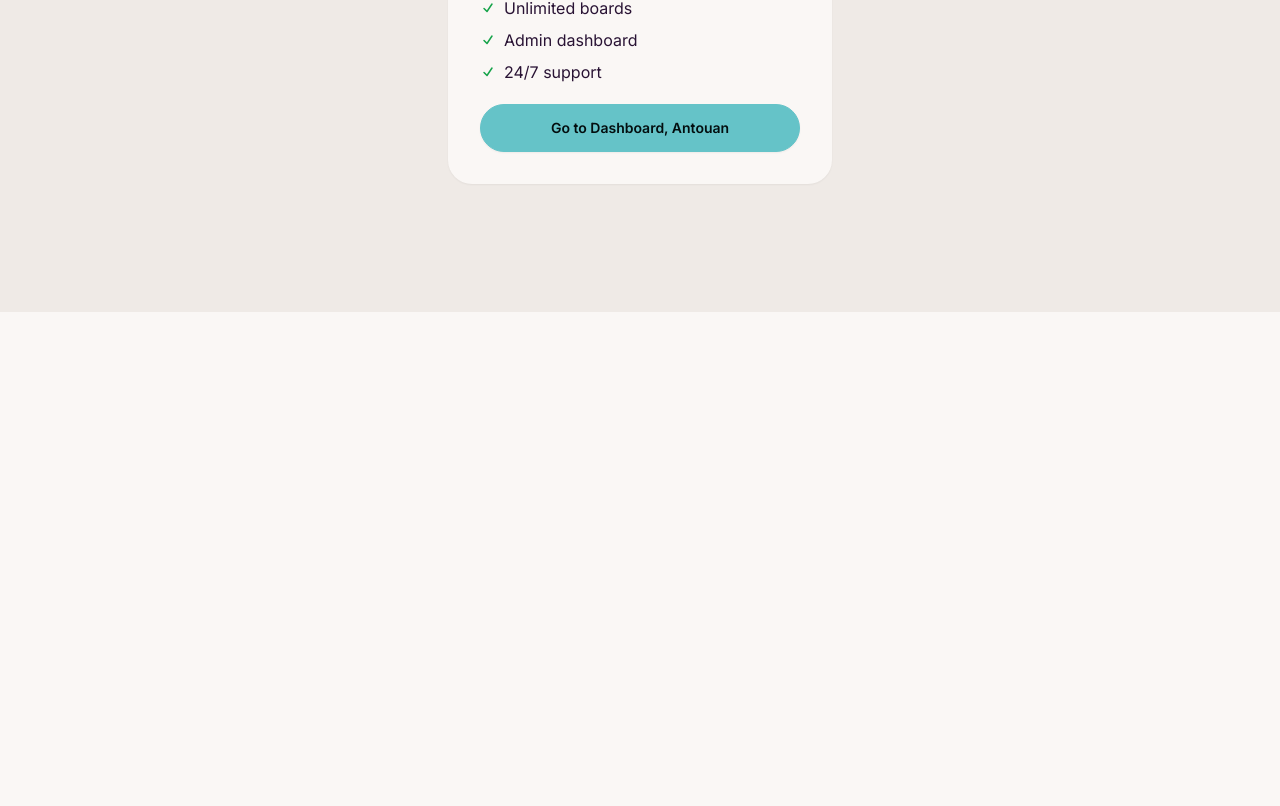
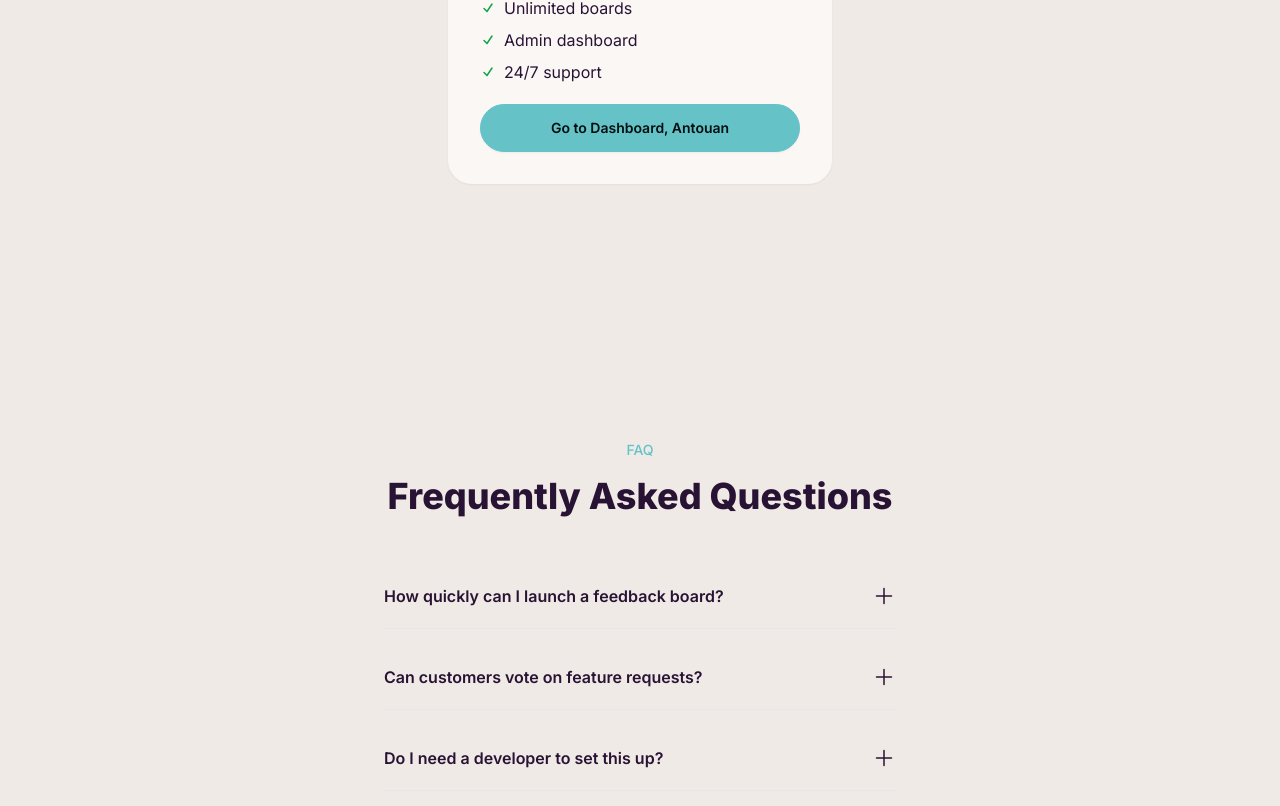
Before and after one commit to tonygiak/my-first-saas, a Next.js app: page / in a window 1280 px wide. Shown: the part 972-1778 px from the top of the page. Before the commit the page ends 1284 px from the top, so only its background shows below. Built offline with nearby package versions, Linux system fonts and the light colour scheme.

Commit message:
polished page

```diff
--- a/app/layout.js
+++ b/app/layout.js
@@ -10,7 +10,7 @@ export const metadata = {
 
 export default function RootLayout({ children }) {
   return (
-    <html lang="en" data-theme="cupcake">
+    <html lang="en" data-theme="cupcake" className="scroll-smooth">
       <body className={inter.className}>{children}</body>
     </html>
   );
--- a/app/page.js
+++ b/app/page.js
@@ -1,9 +1,34 @@
 import ButtonLogin from "@/components/ButtonLogin";
 import CheckIcon from "@/components/CheckIcon";
+import FAQItem from "@/components/FAQItem";
 
 export default function Home() {
   const isLoggedIn = true;
   const name = "Antouan";
+  const pricingFeaturesList = [
+    "Collect customer feedback",
+    "Unlimited boards",
+    "Admin dashboard",
+    "24/7 support",
+  ];
+  const faqList = [
+    {
+      question: "How quickly can I launch a feedback board?",
+      answer:
+        "You can create your first board in a few minutes and start collecting feedback right away.",
+    },
+    {
+      question: "Can customers vote on feature requests?",
+      answer:
+        "Yes. Customers can submit ideas, vote on requests, and help you prioritize what to build next.",
+    },
+    {
+      question: "Do I need a developer to set this up?",
+      answer:
+        "No. The dashboard is designed so founders and teams can set up and manage feedback without code.",
+    },
+  ];
+
   return (
     <main>
       {/* Header */}
@@ -11,8 +36,12 @@ export default function Home() {
         <div className="max-w-3xl mx-auto flex justify-between items-center p-4">
           <div className="text-2xl font-bold">CodeFastSaas</div>
           <div className="space-x-4 max-md:hidden">
-            <a className="btn btn-ghost">Pricing</a>
-            <a className="btn btn-ghost">FAQ</a>
+            <a href="#pricing" className="btn btn-ghost">
+              Pricing
+            </a>
+            <a href="#faq" className="btn btn-ghost">
+              FAQ
+            </a>
           </div>
           {/* <div className="avatar">
             <div className="ring-primary ring-offset-base-100 w-24 rounded-full ring-2 ring-offset-2">
@@ -36,7 +65,7 @@ export default function Home() {
         <ButtonLogin isLoggedIn={isLoggedIn} name={name} />
       </section>
       {/* Pricing Section */}
-      <section className="bg-base-200">
+      <section className="bg-base-200" id="pricing">
         <div className="py-32 px-8 max-w-3xl mx-auto">
           <p className="text-sm uppercase font-medium text-center text-primary mb-4">
             Pricing
@@ -52,25 +81,41 @@ export default function Home() {
               </div>
             </div>
             <ul className="space-y-2">
-              <li className="flex items-center gap-2">
+              {pricingFeaturesList.map((feature) => {
+                return (
+                  <li key={feature} className="flex items-center gap-2">
                     <CheckIcon />
-                Collect customer feedback
+                    {feature}
                   </li>
-              <li className="flex items-center gap-2">
-                <CheckIcon />
-                Unlimited boards
-              </li>
-              <li className="flex items-center gap-2">
-                <CheckIcon />
-                Admin dashboard
-              </li>
-              <li className="flex items-center gap-2">
-                <CheckIcon />
-                24/7 support
-              </li>
+                );
+              })}
             </ul>
-            <ButtonLogin isLoggedIn={isLoggedIn} name={name} />
+            <ButtonLogin
+              isLoggedIn={isLoggedIn}
+              name={name}
+              extraStyle="w-full"
+            />
           </div>
+        </div>
+      </section>
+      {/* FAQ Section */}
+      <section className="bg-base-200" id="faq">
+        <div className="py-32 px-8 max-w-3xl mx-auto">
+          <p className="text-sm uppercase font-medium text-center text-primary mb-4">
+            FAQ
+          </p>
+          <h2 className="text-3xl lg:text-4xl font-extrabold mb-12 text-center">
+            Frequently Asked Questions
+          </h2>
+          <ul className="space-y-4 max-w-lg mx-auto">
+            {faqList.map((qa) => (
+              <FAQItem
+                key={qa.question}
+                question={qa.question}
+                answer={qa.answer}
+              />
+            ))}
+          </ul>
         </div>
       </section>
     </main>
--- a/components/ButtonLogin.js
+++ b/components/ButtonLogin.js
@@ -1,9 +1,14 @@
 import Link from "next/link";
 const ButtonLogin = (props) => {
-  const { isLoggedIn, name } = props;
+  const { isLoggedIn, name, extraStyle } = props;
+  console.log(extraStyle);
+
   if (isLoggedIn) {
     return (
-      <Link href="/dashboard" className="btn btn-primary">
+      <Link
+        href="/dashboard"
+        className={`btn btn-primary ${extraStyle ? extraStyle : ""}`}
+      >
         Go to Dashboard, {name}
       </Link>
     );
--- /dev/null
+++ b/components/FAQItem.js
@@ -0,0 +1,50 @@
+"use client";
+
+import { useState } from "react";
+
+const FAQItem = ({ question, answer }) => {
+  const [isOpen, setIsOpen] = useState(false);
+
+  return (
+    <li>
+      <button
+        type="button"
+        onClick={() => setIsOpen(!isOpen)}
+        className="py-5 font-semibold border-b w-full text-left flex items-center justify-between"
+      >
+        <p>{question}</p>
+        {isOpen ? (
+          <svg
+            xmlns="http://www.w3.org/2000/svg"
+            fill="none"
+            viewBox="0 0 24 24"
+            strokeWidth={1.5}
+            stroke="currentColor"
+            className="size-6"
+          >
+            <path strokeLinecap="round" strokeLinejoin="round" d="M5 12h14" />
+          </svg>
+        ) : (
+          <svg
+            xmlns="http://www.w3.org/2000/svg"
+            fill="none"
+            viewBox="0 0 24 24"
+            strokeWidth={1.5}
+            stroke="currentColor"
+            className="size-6"
+          >
+            <path
+              strokeLinecap="round"
+              strokeLinejoin="round"
+              d="M12 4.5v15m7.5-7.5h-15"
+            />
+          </svg>
+        )}
+      </button>
+
+      {isOpen && <div className="opacity-90 mt-3 mb-6">{answer}</div>}
+    </li>
+  );
+};
+
+export default FAQItem;
```
Lines whose indentation alone changed are shown as unchanged.
